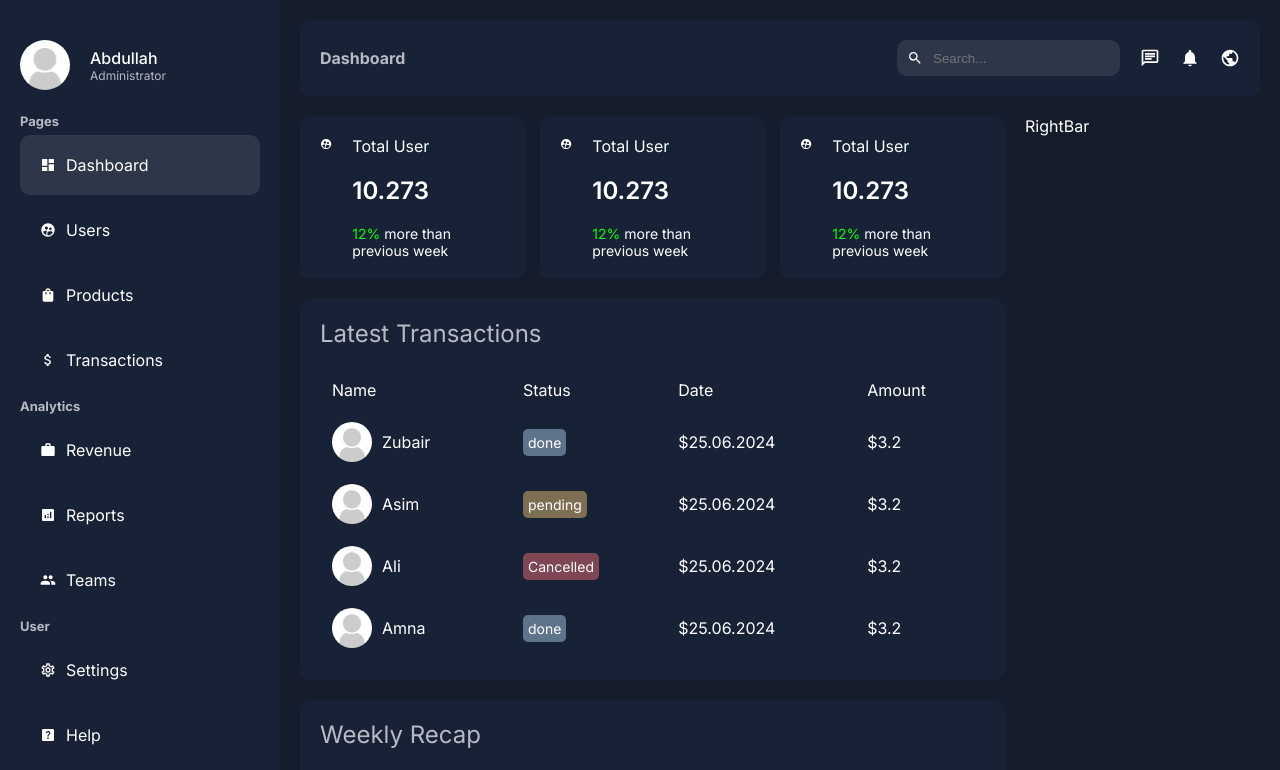
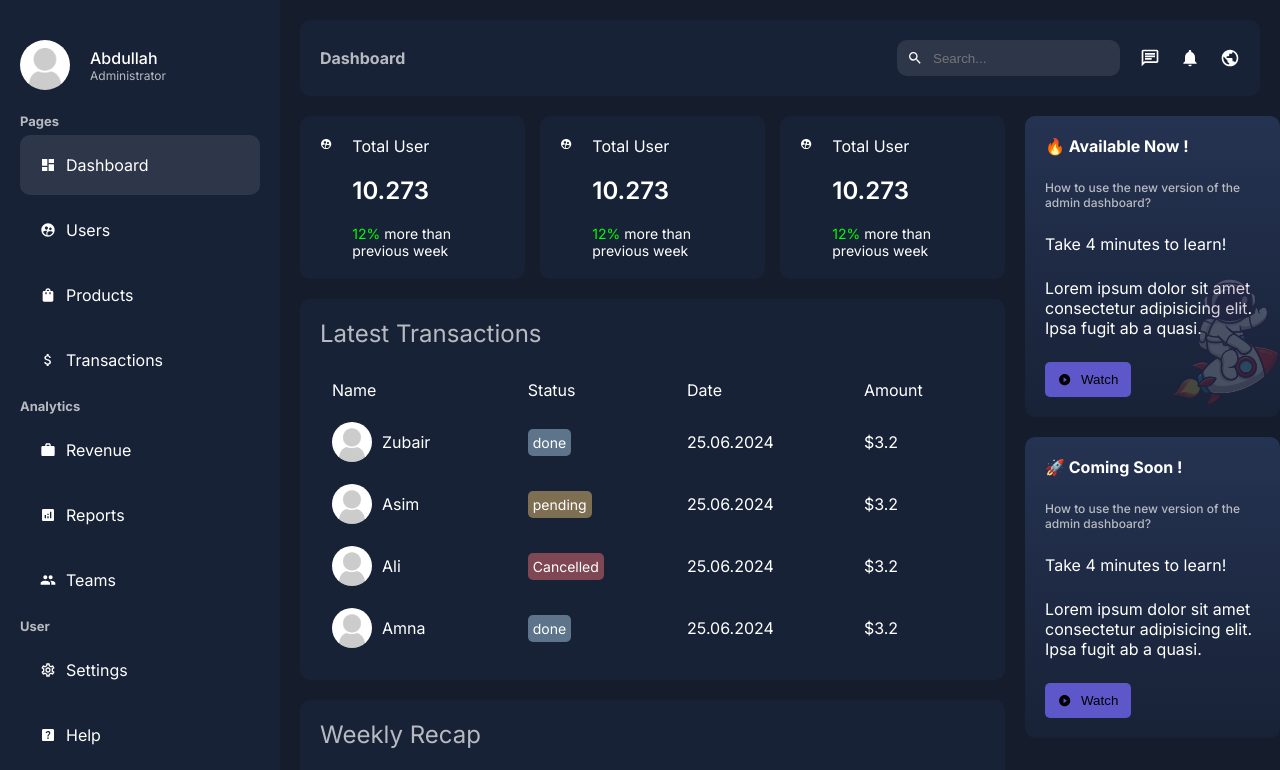
Before and after one commit to Abdullah-Arshad03/admin-dashboard, a Next.js app: page /dashboard in a window 1280 px wide. Shown: the top 770 px of the page. Built offline with nearby package versions, Linux system fonts and the light colour scheme.

Commit message:
side bar is created

```diff
--- a/app/ui/dashboard/rightbar/RightBar.tsx
+++ b/app/ui/dashboard/rightbar/RightBar.tsx
@@ -1,10 +1,61 @@
 import React from 'react'
 import style from './rightbar.module.css'
+import Image from 'next/image'
+import { MdPlayCircleFilled } from 'react-icons/md'
 
 
 const RightBar = () => {
   return (
-    <div className={style.container} >RightBar</div>
+    <div className={style.container}>
+      <div className={style.item}>
+        <div className={style.bgContainer}>
+          <Image src='/astronaut.png' alt='astronaut' fill className={style.bgImage} />
+          {/* this fill will fill this image inside the container  */}
+        </div>
+        <div className={style.texts}>
+          <span className={style.notification}>
+          🔥 Available Now !
+          </span>
+
+          <h3 className={style.title}>How to use the new version of the admin dashboard?</h3>
+
+          <span className={style.subTitle}>Take 4 minutes to learn!</span>
+
+          <p className={style.description}>Lorem ipsum dolor sit amet consectetur adipisicing elit. Ipsa fugit ab a quasi.</p>
+
+          <button className={style.button}>
+            <MdPlayCircleFilled/>
+            Watch
+          </button>
+
+        </div>
+
+      </div>
+
+
+      <div className={style.item}>
+        <div className={style.texts}>
+          <span className={style.notification}>
+          🚀 Coming Soon !
+          </span>
+
+          <h3 className={style.title}>How to use the new version of the admin dashboard?</h3>
+
+          <span className={style.subTitle}>Take 4 minutes to learn!</span>
+
+          <p className={style.description}>Lorem ipsum dolor sit amet consectetur adipisicing elit. Ipsa fugit ab a quasi.</p>
+
+          <button className={style.button}>
+            <MdPlayCircleFilled/>
+            Watch
+          </button>
+
+        </div>
+
+      </div>
+
+    </div>
+
   )
 }
 
--- a/app/ui/dashboard/rightbar/rightbar.module.css
+++ b/app/ui/dashboard/rightbar/rightbar.module.css
@@ -0,0 +1,54 @@
+.container{
+  position: fixed;
+  display: flex;
+  flex-direction: column;
+  gap: 20px;
+
+}
+.item{
+    position: relative;
+    background: linear-gradient(to top, #182237, #253352);
+    border-radius: 10px;
+    padding: 20px;
+}
+
+.bgContainer{
+    position: absolute;
+    bottom: 0;
+    right: 0;
+    height: 50%;
+    width: 50%;
+}
+
+.bgImage{
+    object-fit: contain;
+    opacity: 0.2;
+}
+
+.texts{
+    display: flex;
+    flex-direction: column;
+    gap: 24px;
+}
+
+.notification{
+      font-weight: bold;
+}
+
+.title{
+    font-weight: 500;
+    font-size: 12px;
+    color: var(--textSoft);
+}
+.button{
+    padding: 10px;
+    width: 40%;
+    border-radius: 5px;
+    background-color: #5d57c9;
+    border: none;
+    display: flex;
+    gap: 10px;
+    align-items: center;
+    justify-content: center;
+    cursor: pointer;
+}
--- a/app/ui/dashboard/transactions/Transactions.tsx
+++ b/app/ui/dashboard/transactions/Transactions.tsx
@@ -85,7 +85,7 @@ const Transactions = () => {
                   {user.Status}
                 </span>
               </td>
-              <td>${user.Date}</td>
+              <td>{user.Date}</td>
               <td>${user.Amount}</td>
             </tr>
           ))}
```
Also changed, not shown: public/astronaut.png (added).
